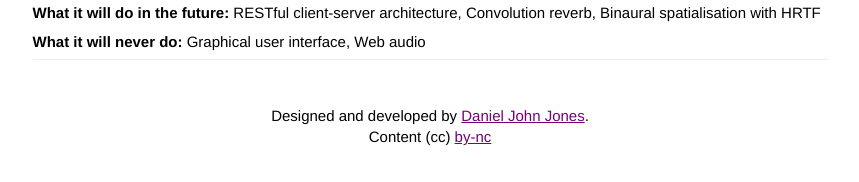
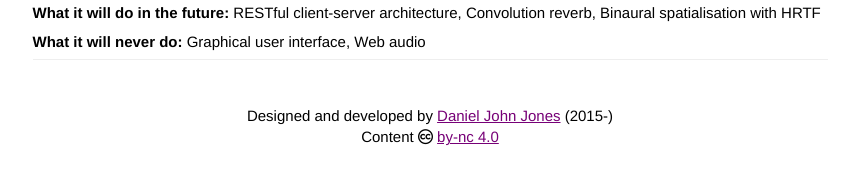
Before and after one commit to ideoforms/signalflow, a Jekyll site: the page built from index.md, in a window 1280 px wide. Shown: the part 1038-1220 px from the top of the page, without its empty margins (210-1069 px from the left). Built offline with Jekyll 4.4.1, drawn with Linux system fonts in a browser that asks for light colours; nearby versions of some CDN libraries.

Commit message:
Update CC logo

```diff
--- a/_layouts/default.html
+++ b/_layouts/default.html
@@ -28,8 +28,8 @@
 			<hr />
 			<div id="footer">
 				<p>
-				Designed and developed by <a href="http://erase.net/">Daniel John Jones</a>.<br />
-				Content (cc) <a href="http://creativecommons.org/licenses/by-nc/4.0/">by-nc</a>
+				Designed and developed by <a href="http://erase.net/">Daniel John Jones</a> (2015-)<br />
+				Content <i class="fa fa-creative-commons"></i> <a href="http://creativecommons.org/licenses/by-nc/4.0/">by-nc 4.0</a>
 				</p>
 			</div>
 		</div>
```
